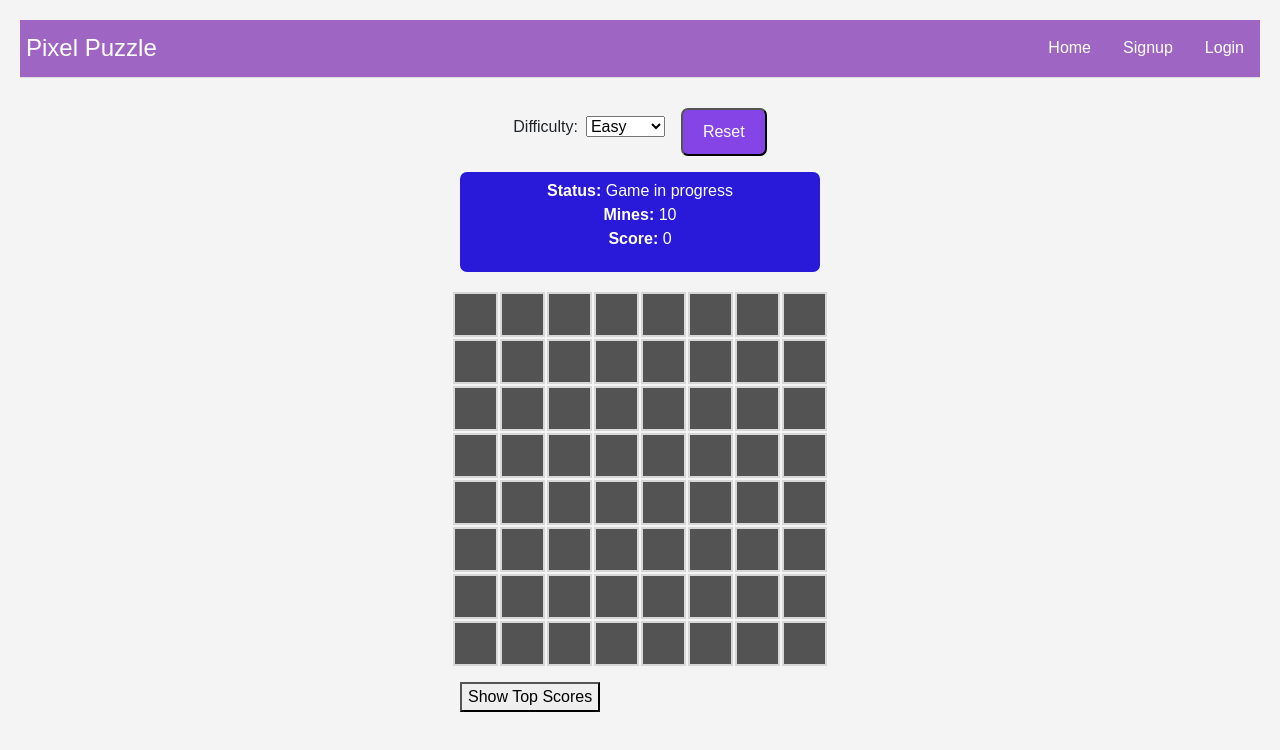
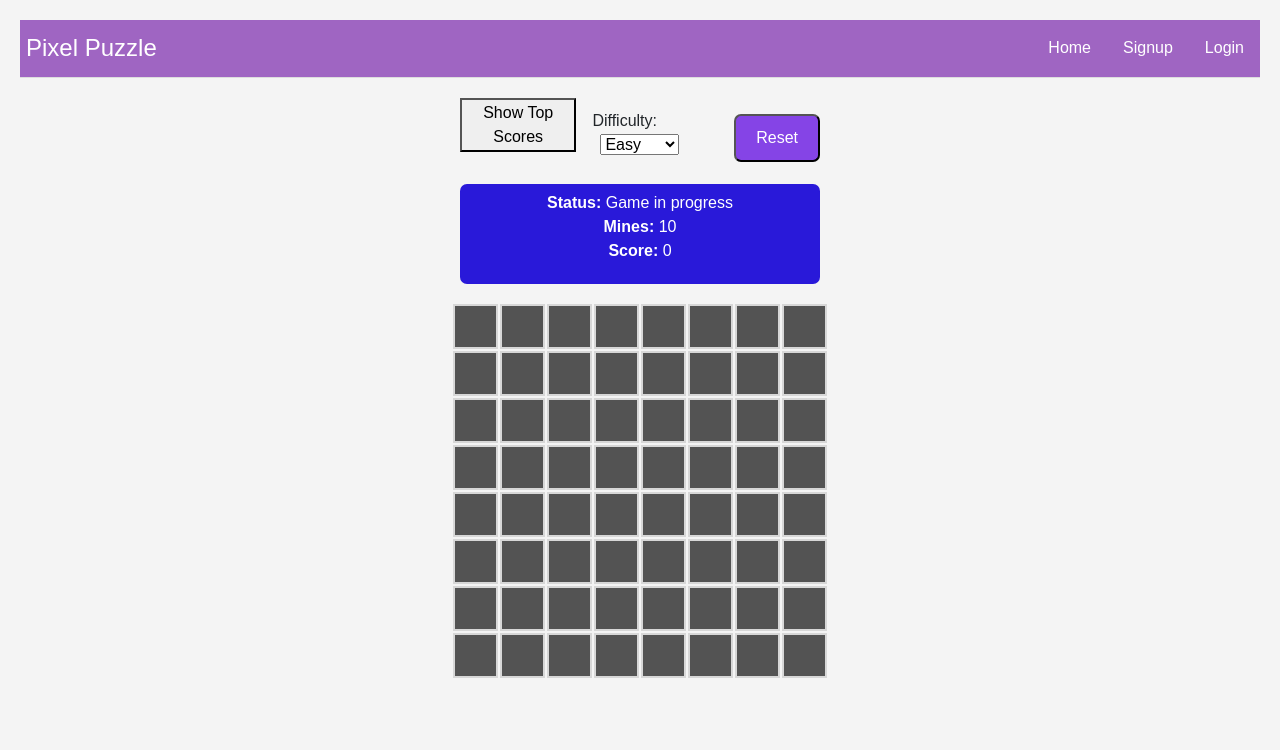
Before and after one commit to rkemmey/group_project, a React (Vite) app in the folder front_end/: page /minesweeper in a window 1280 px wide. Shown: the top 750 px of the page. Built offline with nearby package versions, Linux system fonts and the light colour scheme.

Commit message:
top scores

```diff
--- a/front_end/src/minesweeper/MineGame.jsx
+++ b/front_end/src/minesweeper/MineGame.jsx
@@ -146,6 +146,7 @@ const MineGame = () => {
   };
 
   /*
+  - toggle user's top scores
   - difficulty and reset controls
   - game info (status, score, minecount)
   - game board
@@ -153,6 +154,12 @@ const MineGame = () => {
   return (
     <div className="game">
       <div className="controls">
+        <div style={{ marginBottom: '1rem' }}>
+          <button onClick={() => setShowTopScores(prev => !prev)}>
+            {showTopScores ? 'Hide' : 'Show'} Top Scores
+          </button>
+          {showTopScores && <TopScores />}
+        </div>
         <div>
           <label htmlFor="difficulty">Difficulty:</label>
           <select
@@ -174,14 +181,9 @@ const MineGame = () => {
         handleCellClick={handleCellClick}
         handleContextMenu={handleContextMenu}
       />
-       <div style={{ marginTop: '1rem' }}>
-        <button onClick={() => setShowTopScores(prev => !prev)}>
-          {showTopScores ? 'Hide' : 'Show'} Top Scores
-        </button>
-        {showTopScores && <TopScores />}
-      </div>
     </div>
   );
+
 };
 
 export default MineGame;
--- a/front_end/src/minesweeper/mine_components/TopScores.jsx
+++ b/front_end/src/minesweeper/mine_components/TopScores.jsx
@@ -37,7 +37,7 @@ const TopScores = () => {
       <table>
         <thead>
           <tr>
-            <th>User</th>
+            <th>User's</th>
             <th>Score</th>
             <th>Difficulty</th>
           </tr>
```
